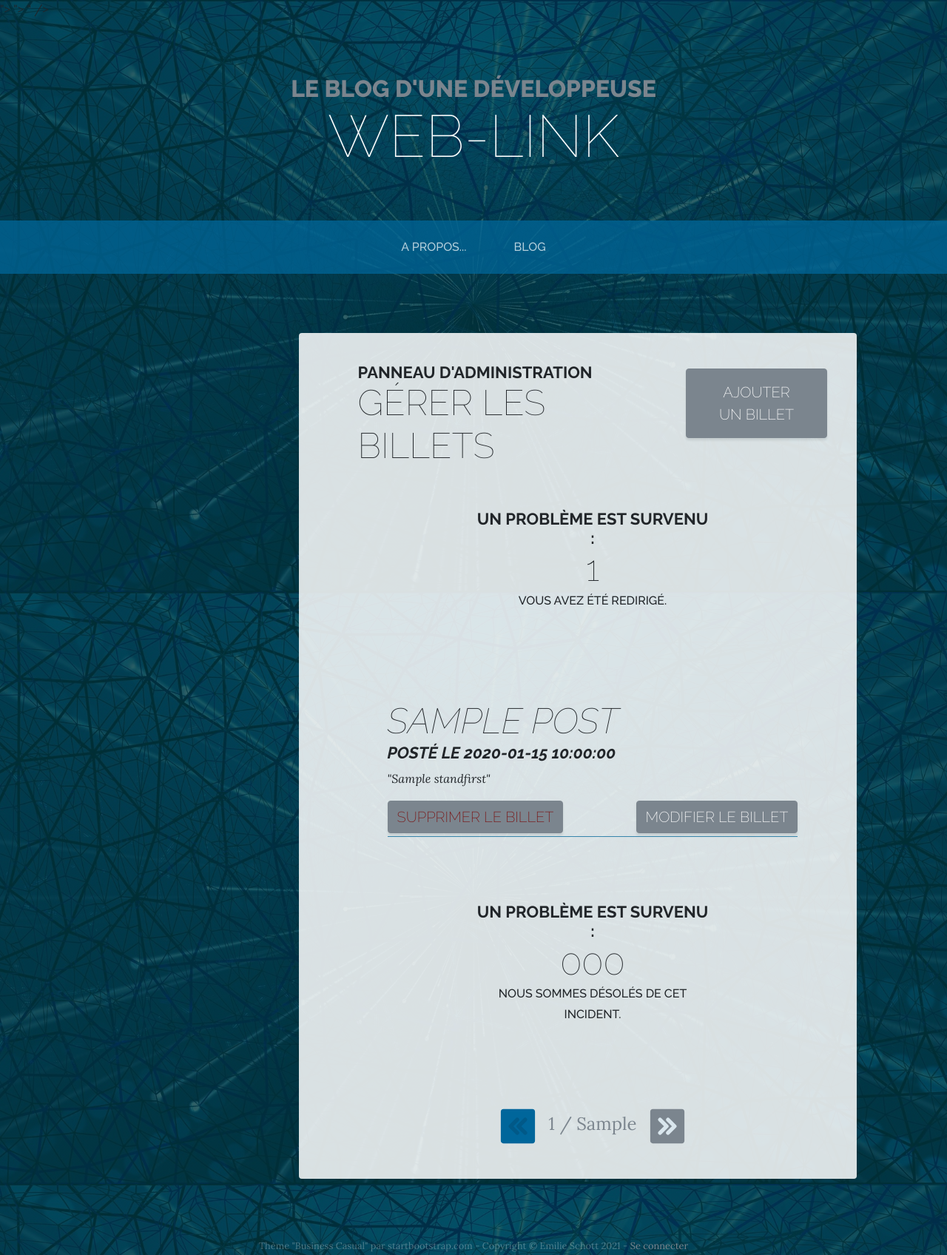
After one commit to EmilieSchott/P5-BlogPHP, a PHP site: template view/adminManagePostsView.html.twig in a window 1280 px wide. The commit adds this page. Shown: the whole page at 74% size. Run offline with PHP 8.4, Linux system fonts and the light colour scheme; the template is opened without the code that fills it: most values are stand-ins (such as "Sample title", 1, 10 or a date in 2020); some libraries are stand-ins or nearby versions.

Commit message:
Modifications to display posts management

```diff
--- a/public/theme/css/style.css
+++ b/public/theme/css/style.css
@@ -153,7 +153,7 @@ a:hover, .current {
     color: #7b858e;
 }
 
-@media (min-width: 1200px) {
+@media (min-width: 1600px) {
     .navbar-nav .nav-item .nav-link {
         font-size: 1.3rem;
     }
@@ -275,11 +275,26 @@ a:hover, .current {
 .btn-primary {
     background-color: #7b858e;
     border-color: #7b858e;
+    color: white;
 }
 
+.btn-red {
+    background-color: #7b858e;
+    border-color: #7b858e;
+    color: #7a1212;
+}
+
+.btn-red:hover, .btn-red:focus, .btn-red:active {
+    background-color: #7a1212;
+    border-color: #7a1212;
+    color: white;
+}
+
+,
 .btn-primary:hover, .btn-primary:focus, .btn-primary:active {
     background-color: #006699;
     border-color: #006699;
+    color: white;
 }
 
 .font-weight-light {
@@ -838,6 +853,14 @@ g:active .intern {
     flex-wrap: wrap;
 }
 
+.list-button {
+    text-transform: uppercase;
+    font-weight: 200;
+    font-family: "Raleway";
+    font-style: normal;
+    font-size: 15px;
+}
+
 @media (max-width: 992px) {
     .input-group * {
         width:100%
@@ -845,6 +868,12 @@ g:active .intern {
 
     .list-button {
         margin-top: -10px;
+    }
+}
+
+@media (min-width: 992px) {
+    .list-button {
+        font-size: 20px;
     }
 }
 
--- a/view/accountView.html.twig
+++ b/view/accountView.html.twig
@@ -48,7 +48,7 @@
                         <span class="ml-auto"> {{ user.email }}</span>
                     </li>
                     <div class="d-flex justify-content-center justify-content-lg-end">
-                        <a class="btn btn-primary btn-xl list-button mt-3" href="index.php?action=modifyMyDatas" >Modifier mes informations</a>
+                        <a class="btn btn-primary list-button mt-3" href="index.php?action=modifyMyDatas" >Modifier mes informations</a>
                     </div>
                 </ul>
             </div>
--- /dev/null
+++ b/view/adminManagePostsView.html.twig
@@ -0,0 +1,120 @@
+{% extends "base.html.twig" %}
+
+{% block stylesheet %}
+    <link href="public/theme/css/style.css" rel="stylesheet">
+{% endblock %}
+{% block title %} Gérer les billets {% endblock %}
+{% block description %} Panneau d'administration permettant la création, suppression ou modification des billets. {% endblock %}
+{% block image %} <img src="public/theme/Web-Link.jpg" alt="Web-Link, le blog d'une développeuse - Image par geralt de pixabay"/> {% endblock %}
+{% block type %} website {% endblock %}
+{% block url %} <!-- Site URL to complete : http://www.example.com/--> {% endblock %}
+{% block author %}Emilie Schott{% endblock %}
+
+{% block head %}
+    {{ parent() }}
+{% endblock %}
+
+{% block header %}
+    {{ parent() }}
+{% endblock %}
+
+{% block content %}
+    <section class="page-section">
+        <div class="container col-10 col-lg-8  offset-1 offset-lg-3">
+            <div class="back-content offset-lg-1 bg-faded rounded" id="list">
+                <div class="row">
+                    <div class=" col-12 col-xl-8">
+                        <h2 class="section-heading">
+                            <span class="section-heading-around">Panneau d'administration</span>
+                            <span class="section-heading-main">Gérer les billets</span>
+                        </h2>
+                    </div>
+                    <div class="col-12 col-xl-4 mb-5 mb-xl-0 mt-2">
+                        <a class="btn btn-primary btn-xl list-button" href="index.php?action=addPostPage" >Ajouter un billet</a>
+                    </div>
+                </div>
+                {% if page is not empty or postException is not empty %}
+                    {% if invalidPostPage is not empty %}
+                        <div class="my-4 d-flex justify-content-center">
+                            <div class="comment-inner col-10 col-md-7 p-3 p-md-4 p-lg-4  rounded ">
+                                <h3 class="section-heading">
+                                    <span class="section-heading-around text-center" >Un problème est survenu :</span>
+                                    <span class="section-heading-main text-center"> {{ invalidPostPage }} </span>
+                                    <p class="text-center">
+                                        Vous avez été redirigé.
+                                    </p>
+                                </h3>
+                            </div>
+                        </div>
+                    {% endif %}
+                    <ul class="list text-left mx-auto" id="posts">
+                        {% for post in posts %}
+                            <li class="list-item d-flex flex-column">
+                                <div>
+                                    <h4 class="section-heading">
+                                        <span class="section-heading-main"> {{ post.title }}</span>
+                                        <span class="section-heading-around">Posté le {{ post.createdAt }} </span>
+                                    </h4>
+                                    <p> "{{ post.standfirst }}" </p>
+                                </div>
+                                <div class="row">
+                                    <div class="col-6">
+                                        <a class="btn btn-red list-button" href="index.php?action=deletePostPage&amp;post={{ post.id }}" >Supprimer le billet</a>
+                                    </div>
+                                    <div class="col-6 text-right">
+                                        <a class="btn btn-primary list-button" href="index.php?action=modifyPostPage&amp;post={{ post.id }}" >Modifier le billet</a>
+                                    </div>
+                                </div>
+                            </li>
+                        {% endfor %}
+                    </ul>
+                    {% if postException is not empty %}
+                        <div class="my-4 d-flex justify-content-center">
+                            <div class="comment-inner col-10 col-md-7 p-3 p-md-4 p-lg-4  rounded ">
+                                <h3 class="section-heading">
+                                    <span class="section-heading-around text-center" >Un problème est survenu :</span>
+                                    <span class="section-heading-main text-center"> {{ postException }} </span>
+                                    <p class="text-center">
+                                        Nous sommes désolés de cet incident.
+                                    </p>
+                                </h3>
+                            </div>
+                        </div>
+                    {% endif %}
+                    <div class="container text-center pt-4 pt-lg-5">
+                        <div class=" back text-center d-inline-flex">
+                            {% if page > 1 %} <a href="index.php?action=managePosts&amp;page={{ page-1 }}#posts"> {% else  %} {% endif  %}
+                                <svg xmlns="http://www.w3.org/2000/svg" width="50" height="50">
+                                    <g>
+                                        <path class="{% if page > 1 %} contour {% else  %} disable-contour {% endif  %}" d="M48.1 44.75c0 1.9-1.6 3.4-3.399 3.4H5.3c-1.9 0-3.4-1.6-3.4-3.4V5.25c0-1.9 1.6-3.4 3.399-3.4h39.4c1.899 0 3.399 1.601 3.399 3.4v39.5z"
+                                        stroke-width="2.772" stroke-linecap="round" stroke-linejoin="round" stroke-miterlimit="10"/>
+                                        <path class="{% if page > 1 %} intern {% else  %} disable-intern {% endif  %}" d="M23.996 23.129l8.978-8.975a2.643 2.643 0 113.739 3.739L29.607 25l7.105 7.105a2.644 2.644 0 11-3.739 3.74l-8.978-8.976a2.647 2.647 0 01.001-3.74z"/>
+                                        <path class="{% if page > 1 %} intern {% else  %} disable-intern {% endif  %}" d="M13.286 23.129l8.975-8.975a2.645 2.645 0 013.741 3.739L18.897 25l7.104 7.105a2.644 2.644 0 11-3.741 3.74l-8.975-8.976a2.647 2.647 0 01.001-3.74z"/>
+                                    </g>
+                                </svg>
+                                {% if page > 1 %} </a> {% else  %} {% endif  %}
+
+                            <div class="page-number mx-3 mt-2 mt-lg-1">{{ page }} / {{ pagesNbr }}</div>
+
+                            {% if page < pagesNbr %} <a href="index.php?action=managePosts&amp;page={{ page+1 }}#posts"> {% else  %} {% endif  %}
+                                <svg xmlns="http://www.w3.org/2000/svg" width="50" height="50">
+                                    <g>
+                                        <path class="{% if page < pagesNbr %} contour {% else  %} disable-contour {% endif  %}"  d="M48.1 44.75c0 1.9-1.6 3.4-3.399 3.4H5.3c-1.9 0-3.4-1.6-3.4-3.4V5.25c0-1.9 1.6-3.4 3.399-3.4h39.4c1.899 0 3.399 1.601 3.399 3.4v39.5z"
+                                        stroke-width="2.772" stroke-linecap="round" stroke-linejoin="round" stroke-miterlimit="10"/>
+                                        <path class="{% if page < pagesNbr %} intern {% else  %} disable-intern {% endif  %}" d="M26.004 23.129l-8.978-8.975a2.643 2.643 0 10-3.739 3.739L20.393 25l-7.105 7.105a2.644 2.644 0 103.739 3.74l8.978-8.976a2.647 2.647 0 00-.001-3.74z"/>
+                                        <path class="{% if page < pagesNbr %} intern {% else  %} disable-intern {% endif  %}" d="M36.714 23.129l-8.975-8.975a2.645 2.645 0 00-3.741 3.739L31.103 25l-7.104 7.105a2.644 2.644 0 103.741 3.74l8.975-8.976a2.647 2.647 0 00-.001-3.74z"/>
+                                    </g>
+                                </svg>
+                            {% if page < pagesNbr %} </a> {% else  %} {% endif  %}
+                        </div>
+                    </div>
+                {% else %}
+                {% endif %}
+            </div>
+        </div>
+    </section>
+{% endblock %}
+
+{% block footer %}
+    {{ parent() }}
+{% endblock %}
```
Also changed, not shown: controller/PrivateController.php (+27 -0 lines).
